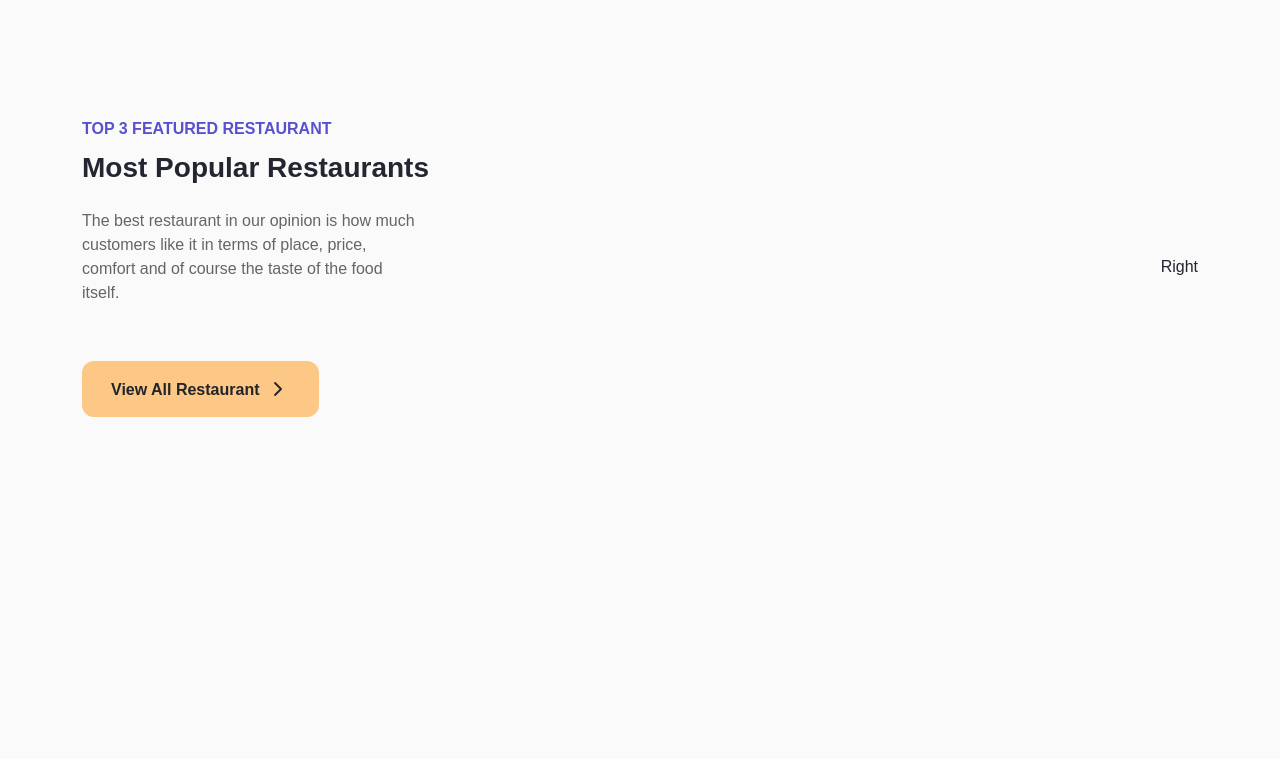
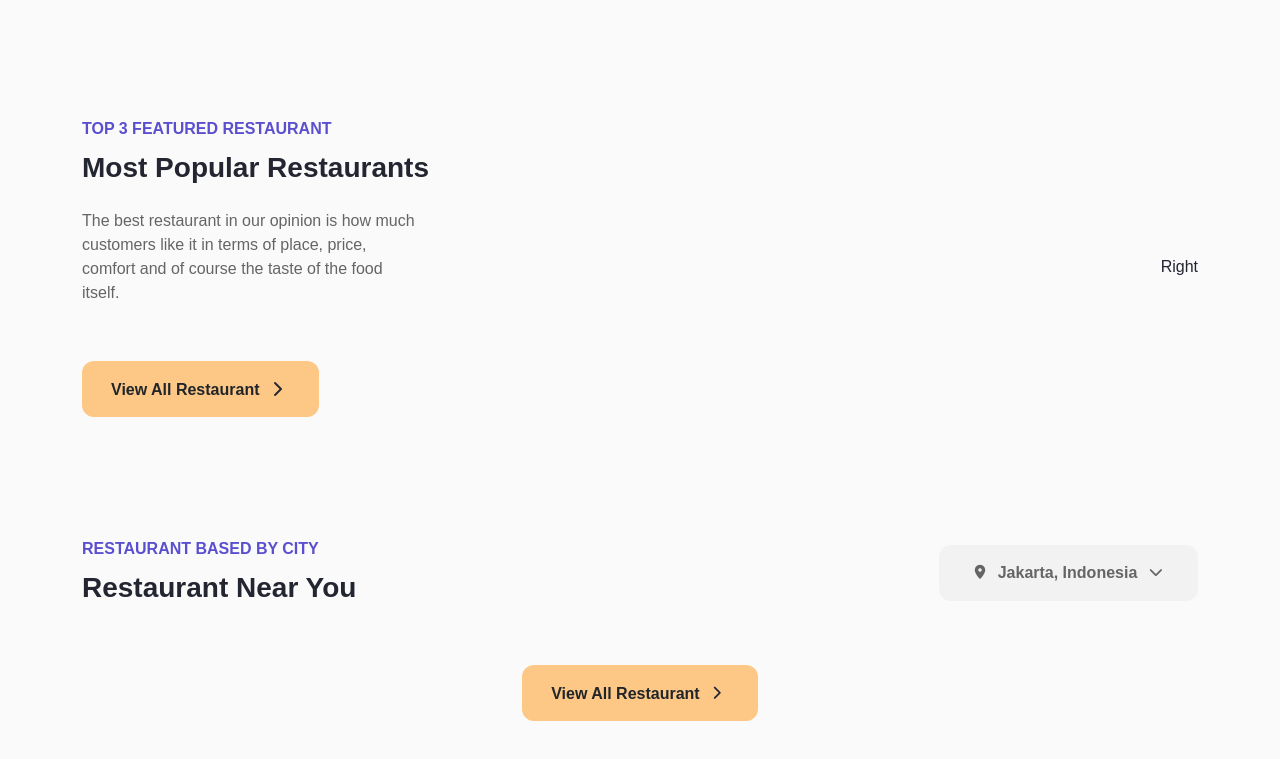
Before and after one commit to code7070/bwa-challenge-agustus-html, a plain HTML site: page index.html in a window 1280 px wide. Shown: the part 625-1384 px from the top of the page. Before the commit the page ends 1222 px from the top, so only its background shows below. Drawn offline with Linux system fonts and the light colour scheme; a web font is replaced by a local one.

Commit message:
adjust option

```diff
--- a/index.html
+++ b/index.html
@@ -24,6 +24,7 @@
       type="text/css"
       href="./styles/section-popular.css"
     />
+    <link rel="stylesheet" type="text/css" href="./styles/section-near.css" />
     <link
       rel="stylesheet"
       type="text/css"
@@ -183,6 +184,55 @@
           </div>
         </div>
       </section>
+      <section class="near-section">
+        <div class="container">
+          <div
+            class="ns--content row justify-content-between align-items-center"
+          >
+            <div class="col">
+              <div class="head-section">
+                <div class="small-title">Restaurant based by city</div>
+                <div class="big-title">Restaurant Near You</div>
+              </div>
+            </div>
+            <div class="col">
+              <div class="d-flex justify-content-end">
+                <div class="dropdown ns--select-city">
+                  <button
+                    class="btn btn-secondary dropdown-toggle"
+                    type="button"
+                    id="selectorCity"
+                    data-bs-toggle="dropdown"
+                    aria-expanded="false"
+                  >
+                    <i class="fa-solid fa-location-dot fa-sm"></i>
+                    Jakarta, Indonesia
+                    <i class="fa-solid fa-chevron-down fa-sm"></i>
+                  </button>
+                  <ul class="dropdown-menu" aria-labelledby="selectorCity">
+                    <li>
+                      <button class="dropdown-item" href="#">
+                        Jakarta, Indonesia
+                      </button>
+                    </li>
+                    <li>
+                      <button class="dropdown-item" href="#">
+                        Padang, Indonesia
+                      </button>
+                    </li>
+                  </ul>
+                </div>
+              </div>
+            </div>
+          </div>
+          <div class="d-flex justify-content-center">
+            <button class="btn btn-bwa-yellow">
+              View All Restaurant
+              <i class="fa-solid fa-chevron-right fa-sm"></i>
+            </button>
+          </div>
+        </div>
+      </section>
     </main>
 
     <!-- BOOTSTRAP FUNCTION -->
--- /dev/null
+++ b/styles/section-near.css
@@ -0,0 +1,33 @@
+.near-section {
+  position: relative;
+}
+
+.near-section .ns--content {
+  margin-bottom: 56px;
+}
+
+.near-section .dropdown.ns--select-city #selectorCity {
+  background: #f2f2f2;
+  border: none;
+  color: var(--grey);
+}
+
+.near-section .dropdown.ns--select-city #selectorCity * {
+  color: var(--grey);
+}
+
+.near-section .dropdown.ns--select-city #selectorCity::after {
+  display: none;
+}
+
+.near-section .dropdown.ns--select-city .dropdown-menu {
+  border-radius: 12px;
+}
+
+.near-section .dropdown.ns--select-city .dropdown-menu button {
+  border-radius: 0;
+}
+
+.near-section .dropdown.ns--select-city .dropdown-menu button:active {
+  background: var(--purple);
+}
```
